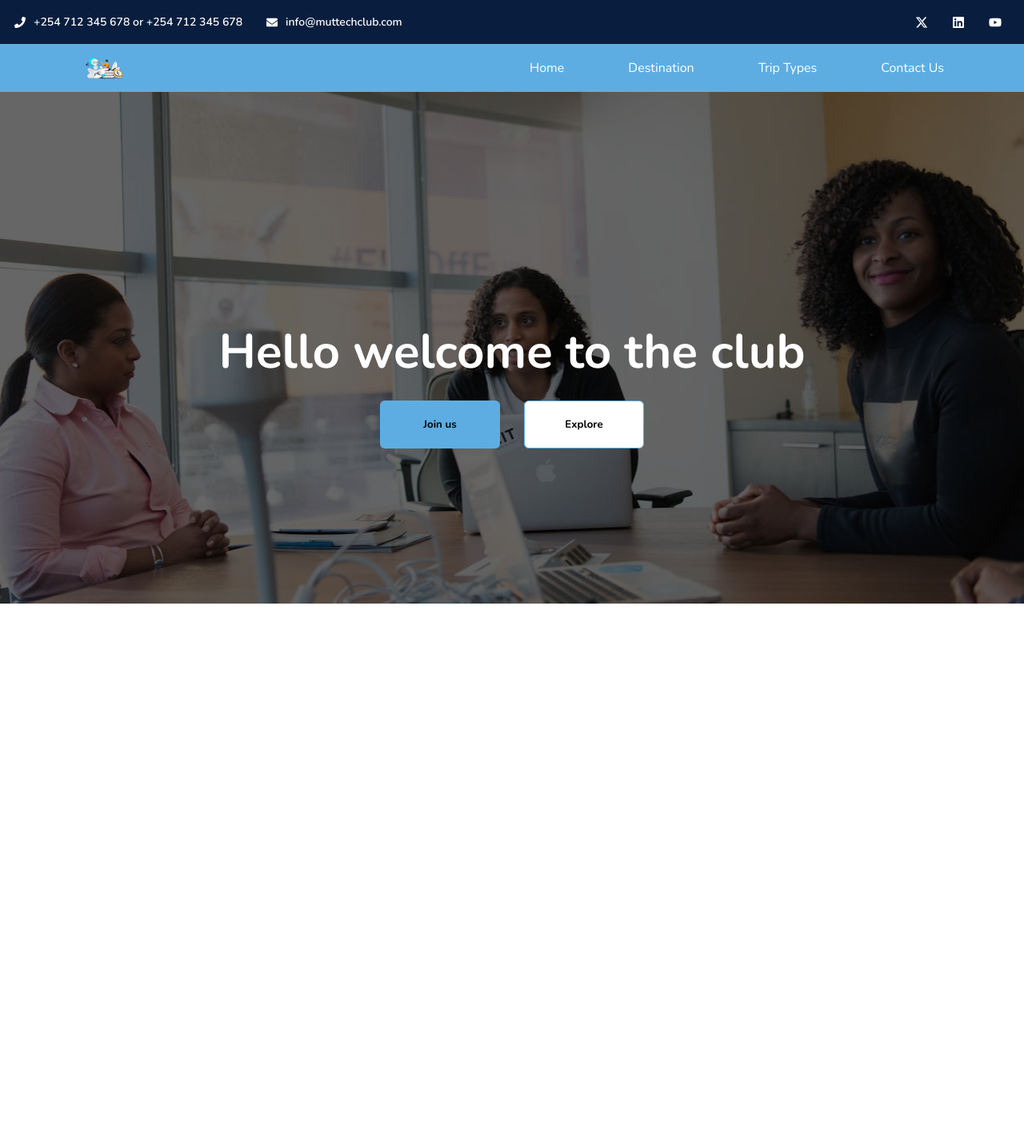
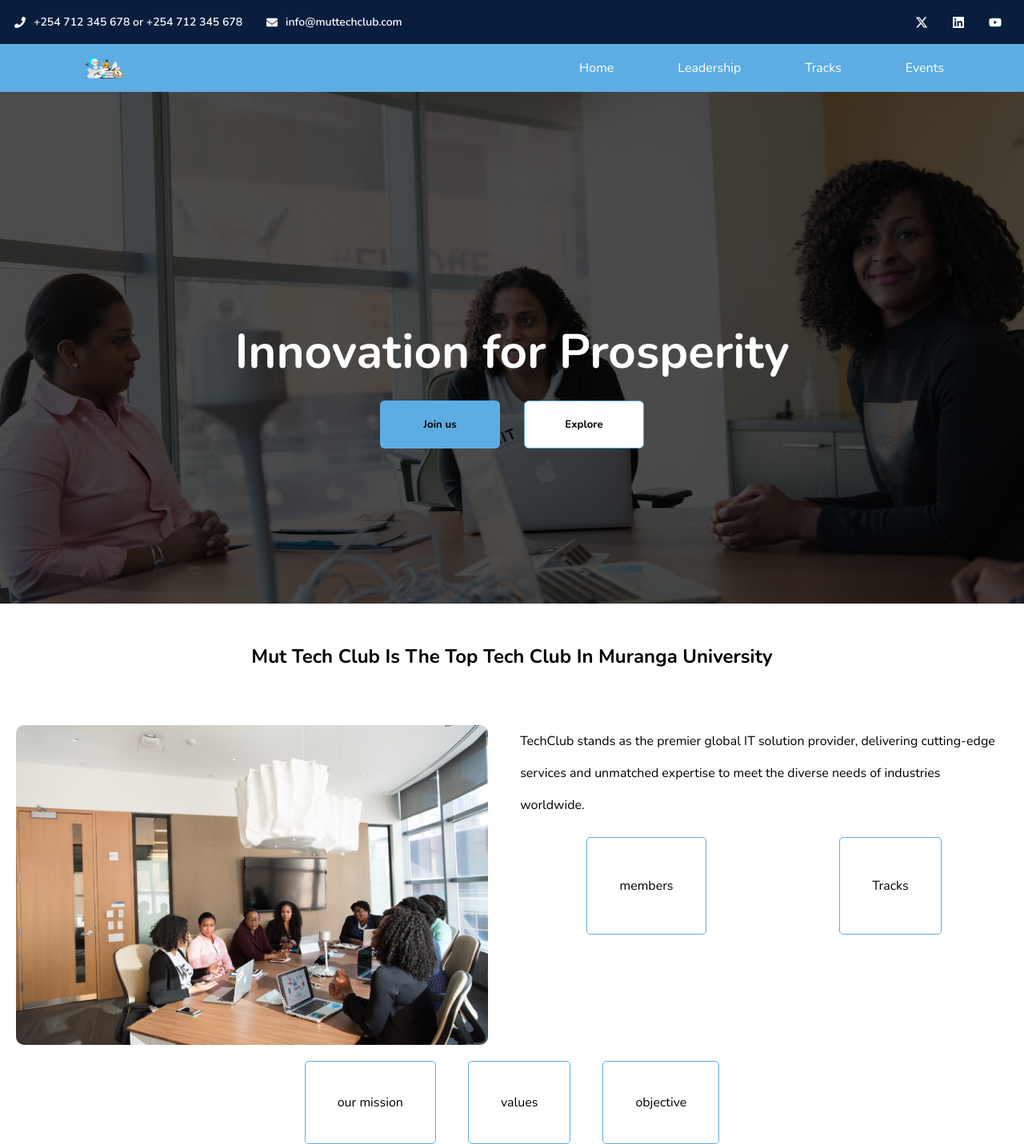
Before and after one commit to Naominm/mutc-website, a React (Vite) app: page / in a window 1280 px wide. Shown: the whole page at 80% size. Before the commit the page ends 800 px from the top, so only its background shows below. Built offline with nearby package versions, Linux system fonts and the light colour scheme.

Commit message:
Build About Section

```diff
--- a/src/components/Header/Header.tsx
+++ b/src/components/Header/Header.tsx
@@ -68,19 +68,19 @@
           className={({ isActive }) => (isActive ? "active-link link" : "link")}
           to="/"
         >
-          Destination
+          Leadership
         </NavLink>
         <NavLink
           className={({ isActive }) => (isActive ? "active-link link" : "link")}
           to="/"
         >
-          Trip Types
+          Tracks
         </NavLink>
         <NavLink
           className={({ isActive }) => (isActive ? "active-link link" : "link")}
           to="/"
         >
-          Contact Us
+         Events
         </NavLink>
       </div>
       </div>
--- /dev/null
+++ b/src/pages/Home/About.css
@@ -0,0 +1,46 @@
+.about-section{
+    margin-top: 5rem;
+    font-family: var(--font-secondary);
+}
+.about-section h1{
+    text-align: center;
+    font-weight: 700;
+}
+.image-wrapper{
+    width: 60rem;
+    height: auto;
+
+}
+.about-contents{
+    display: flex;
+    margin-top: 5rem;
+    padding: 2rem;
+    gap: 4rem;
+}
+.image-wrapper img{
+width: 100%;
+height: 100%;
+object-fit: cover;
+border-radius: 1rem;
+}
+.text-container{
+    width: 50%;
+    line-height: 4rem;
+}
+.text-container-2{
+    display: flex;
+    justify-content: center;
+    gap: 4rem;
+
+}
+.m-v-containers{
+    border: 1px solid var(--color-shade-blue);
+    padding: 4rem;
+    border-radius: 0.5rem;
+
+}
+.sec-2{
+    display: flex;
+    margin-top: 2rem;
+    justify-content: space-around;
+}
--- /dev/null
+++ b/src/pages/Home/About.tsx
@@ -0,0 +1,62 @@
+import { ReactNode } from 'react';
+import AboutImage from "../../assets/mutc-images/hero2.jpg"
+
+import "./About.css"
+
+ type AboutSectionContentProps={
+    Image:string;
+    TextContent:String;
+ }
+ interface VisionMisionProps{
+    FlatIcon:ReactNode;
+    Text:string;
+ }
+function AboutSection() {
+    return (
+        <section className="about-section">
+            <h1>Mut Tech Club Is The Top Tech Club In Muranga University</h1>
+            <AboutSectionContent Image={AboutImage} TextContent=" TechClub stands as the premier global IT solution provider, delivering cutting-edge services and unmatched expertise to meet the diverse needs of industries worldwide." />
+        </section>
+     );
+}
+
+function AboutSectionContent({Image, TextContent}:AboutSectionContentProps){
+    return(
+        <div className='parent'>
+
+
+        <div className="about-contents">
+  <div className="image-wrapper">
+    <img src={Image} alt="" />
+  </div>
+  <div className="text-container">
+  <p>{TextContent}</p>
+  <div className="sec-2">
+  <VisionMision FlatIcon='' Text='members'/>
+  <VisionMision FlatIcon='' Text='Tracks '/>
+  </div>
+  </div>
+
+        </div>
+        <div className="text-container-2">
+    <VisionMision FlatIcon='' Text='our mission'/>
+    <VisionMision FlatIcon='' Text='values'/>
+    <VisionMision FlatIcon='' Text='objective '/>
+  </div>
+        </div>
+    )
+}
+
+function VisionMision({FlatIcon,Text}:VisionMisionProps){
+    return(
+        <div className="parent-v">
+            <div className="m-v-containers">
+            <p>{FlatIcon}</p>
+            <p>{Text}</p>
+            </div>
+
+        </div>
+    )
+}
+
+export default AboutSection;
--- a/src/pages/Home/Hero.css
+++ b/src/pages/Home/Hero.css
@@ -31,7 +31,7 @@
     width: 100%;
     height: 100%;
 
-    background-color: rgba(0, 0, 0, 0.6);
+    background-color: rgba(0, 0, 0, 0.7);
 
   }
   .buttons{
--- a/src/pages/Home/Hero.tsx
+++ b/src/pages/Home/Hero.tsx
@@ -1,4 +1,6 @@
 import Image1 from "../../assets/mutc-images/hero1.jpg"
+import Image2 from "../../assets/mutc-images/hero2.jpg"
+import Image3 from "../../assets/mutc-images/hero3.jpg"
 import "./Hero.css"
 
 type HeroContentsProp={
@@ -10,7 +12,7 @@
 function HeroSection() {
     return (
         <div className="hero-section">
-            <HeroContents Image={Image1} Tagline="Hello welcome to the club" CallToAction="contactus"/>
+            <HeroContents Image={Image1} Tagline="Innovation for Prosperity" CallToAction="contactus"/>
         </div>
     );
 }
--- a/src/pages/Home/Home.tsx
+++ b/src/pages/Home/Home.tsx
@@ -1,9 +1,11 @@
 import HeroSection from "./Hero";
+import AboutSection from "./About";
 
 function Home() {
     return (
         <div className="home">
             <HeroSection/>
+            <AboutSection/>
         </div>
      );
 }
```
